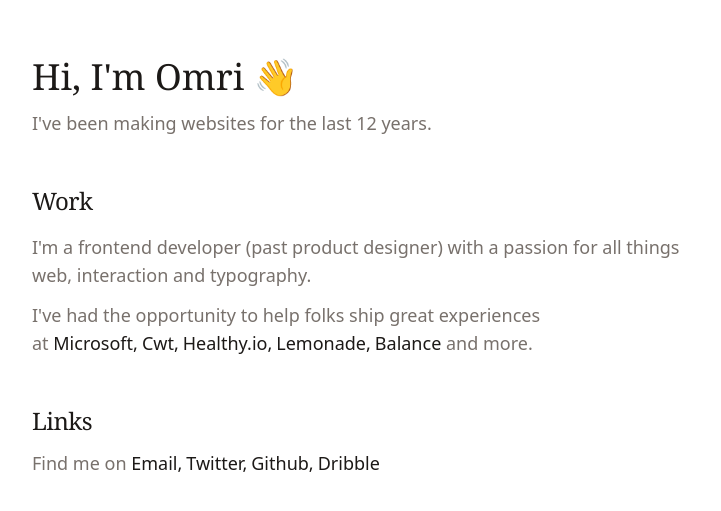
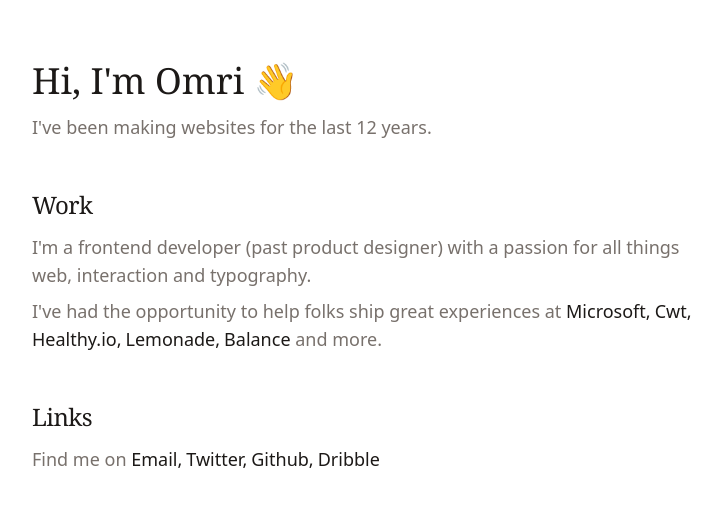
Before and after one commit to omrimor/site, a Next.js app: page / in a window 1280 px wide. Shown: the part 133-644 px from the top of the page, without its empty margins (48-769 px from the left). Built offline with nearby package versions, Linux system fonts and the light colour scheme.

Commit message:
fix layout

```diff
--- a/pages/index.tsx
+++ b/pages/index.tsx
@@ -36,17 +36,17 @@
           <h2 className="text-2xl text-stone-900 dark:text-white font-medium tracking-tight font-serif">
             Work
           </h2>
-          <p className="mt-4 text-stone-500 dark:text-stone-400 font-sans text-lg">
+          <p className="mt-3 text-stone-500 dark:text-stone-400 font-sans text-lg">
             I'm a frontend developer (past product designer) with a passion for
             all things web, interaction and typography.
           </p>
-          <p className="mt-3 text-stone-500 dark:text-stone-400 font-sans break-words text-lg">
+          <p className="mt-2 text-stone-500 dark:text-stone-400 font-sans text-lg">
             I've had the opportunity to help folks ship great experiences
             at&nbsp;
             {companies.map((company, index) => (
               <a
                 key={company.name}
-                className="text-stone-900 dark:text-white hover:dark:bg-white hover:dark:text-stone-900 hover:bg-stone-900 hover:text-white whitespace-nowrap mr-1 last:mr-0"
+                className="inline-block text-stone-900 dark:text-white hover:dark:bg-white hover:dark:text-stone-900 hover:bg-stone-900 hover:text-white mr-1 last:mr-0"
                 href={company.url}
                 target="_blank"
                 rel="noopener noreferrer"
@@ -67,7 +67,7 @@
             {links.map((link, index) => (
               <a
                 key={link.name}
-                className="text-stone-900 dark:text-white hover:dark:bg-white hover:dark:text-stone-900 hover:bg-stone-900 hover:text-white whitespace-nowrap mr-1 last:mr-0"
+                className="inline-block text-stone-900 dark:text-white hover:dark:bg-white hover:dark:text-stone-900 hover:bg-stone-900 hover:text-white whitespace-nowrap mr-1 last:mr-0"
                 href={link.url}
                 target="_blank"
                 rel="noopener noreferrer"
```
